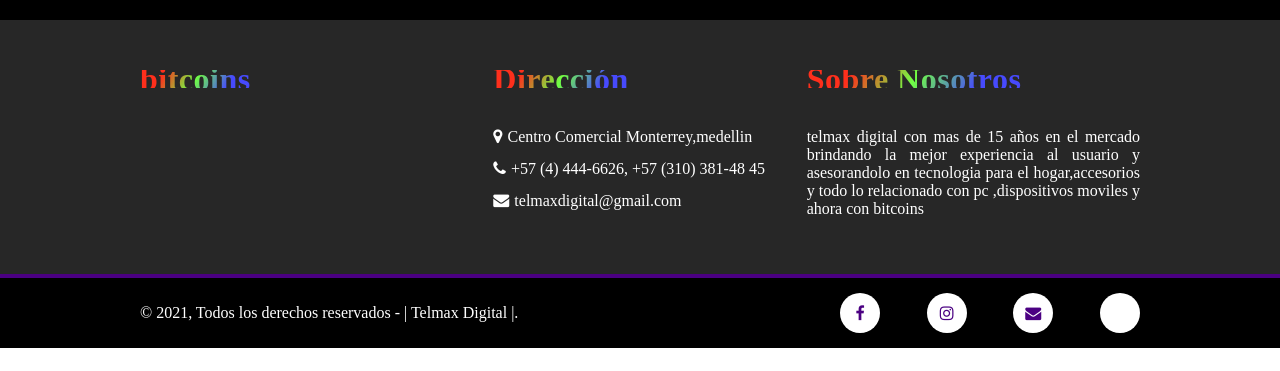
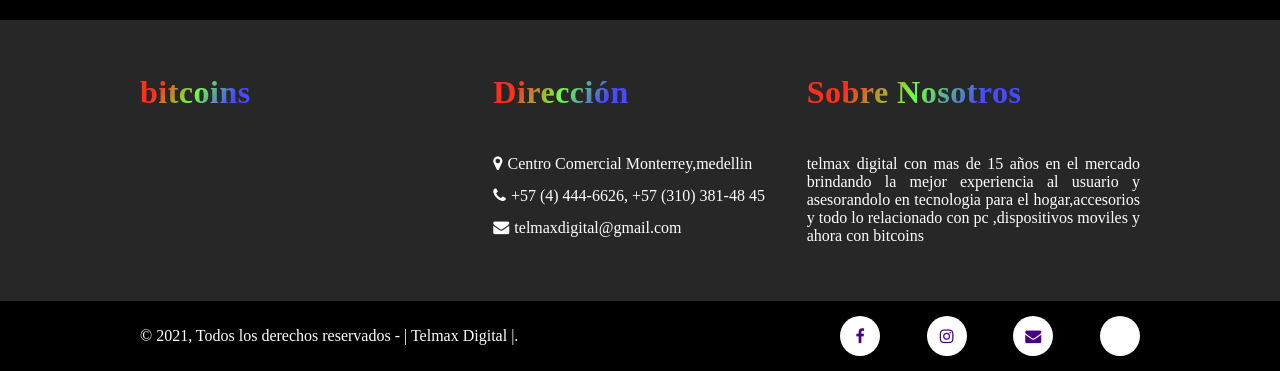
Before and after one commit to Edwin-Alexander-Zapata/pagina-telmax-digital, a plain HTML site: page index1.html in a window 1280 px wide. Shown: the part 2095-2466 px from the top of the page. Before the commit the page ends 2443 px from the top, so only its background shows below. Drawn offline with nearby package versions, Linux system fonts and the light colour scheme.

Commit message:
commit 2.1.0

```diff
--- a/css/estilos.css
+++ b/css/estilos.css
@@ -77,7 +77,7 @@ footer {
 .footer-main .footer-columna h3 {
 	font-weight: 600;
 letter-spacing: .5px;
-line-height: 18px;
+line-height: 45px;
 font-size: 32px;
 margin-bottom: 40px;
 background: #fd4766;
@@ -121,7 +121,7 @@ display: inline-block;
 .footer-copy-redes {
 	width: 100%;
 	background: #000;
-	border-top: 4px solid indigo;
+	border-top: 4px solid 4afd;
 }
 
 .main-copy-redes {
--- a/css/estylos.css
+++ b/css/estylos.css
@@ -1,3 +1,15 @@
+
+:root{
+    /* Phantone */
+    --Col_coffi: #F2B988;
+    --Col_orang: #F24405;
+    --Col_marron: #8C3414;
+    --Col_whitelx: #F2F2F2;
+    --Col_blacktelx: #262626;
+    --Col_blacklog: #202020;
+    --font_telmax: 'Open Sans', sans-serif;
+    --font_subtitle: 'Merriweather Sans', sans-serif;
+}
 *{
     box-sizing: border-box;
 }
@@ -97,7 +109,7 @@ header{
 }
 .slider_btn{
     position: absolute;sss
-    background-color:  rgba(82, 46, 46, 0.295);
+    background-color:rgba(82, 46, 46, 0.295);
     top: 50%;
     transform: translateY(-50%) ;
     border-radius: 50%;
```
